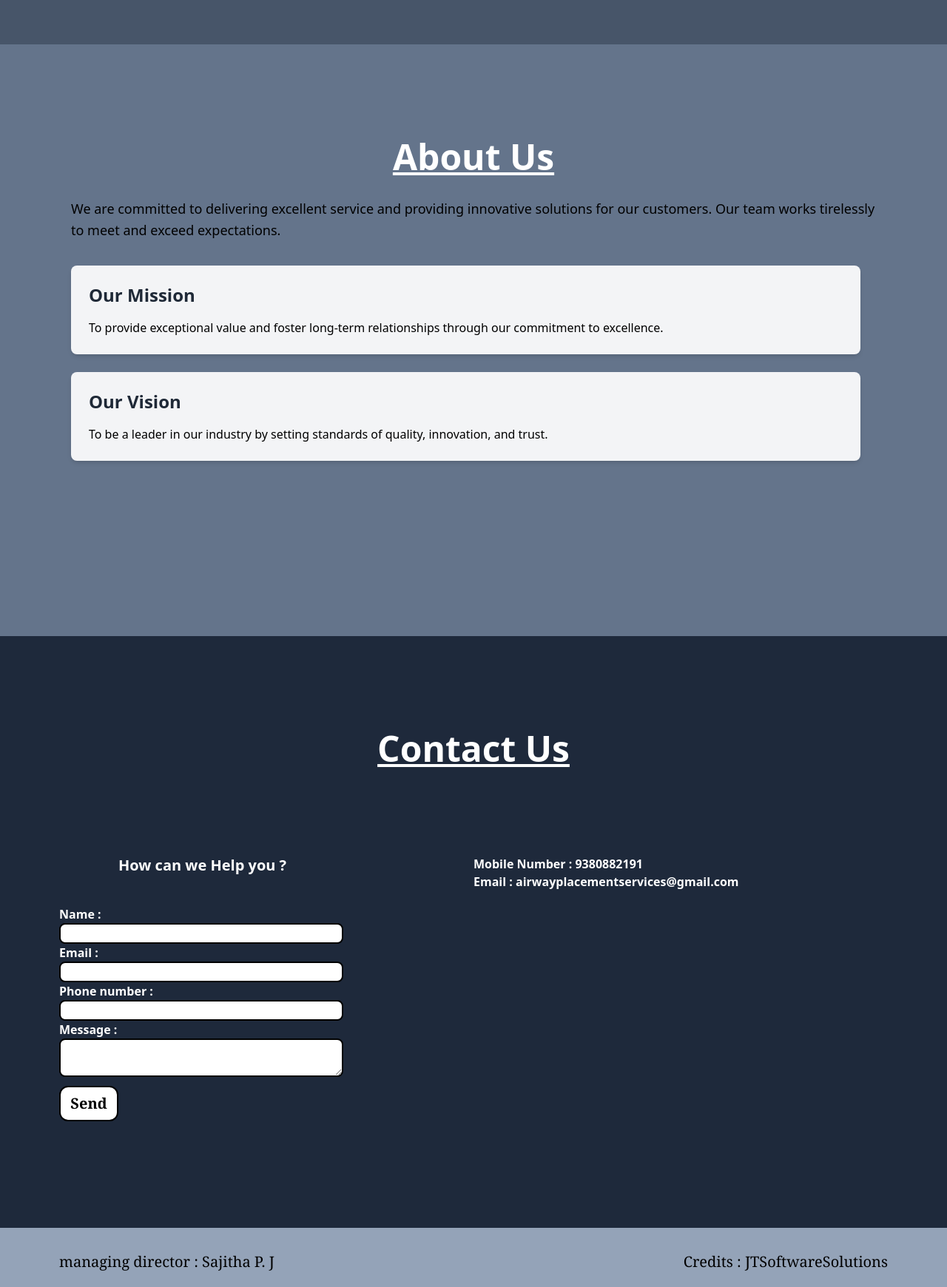
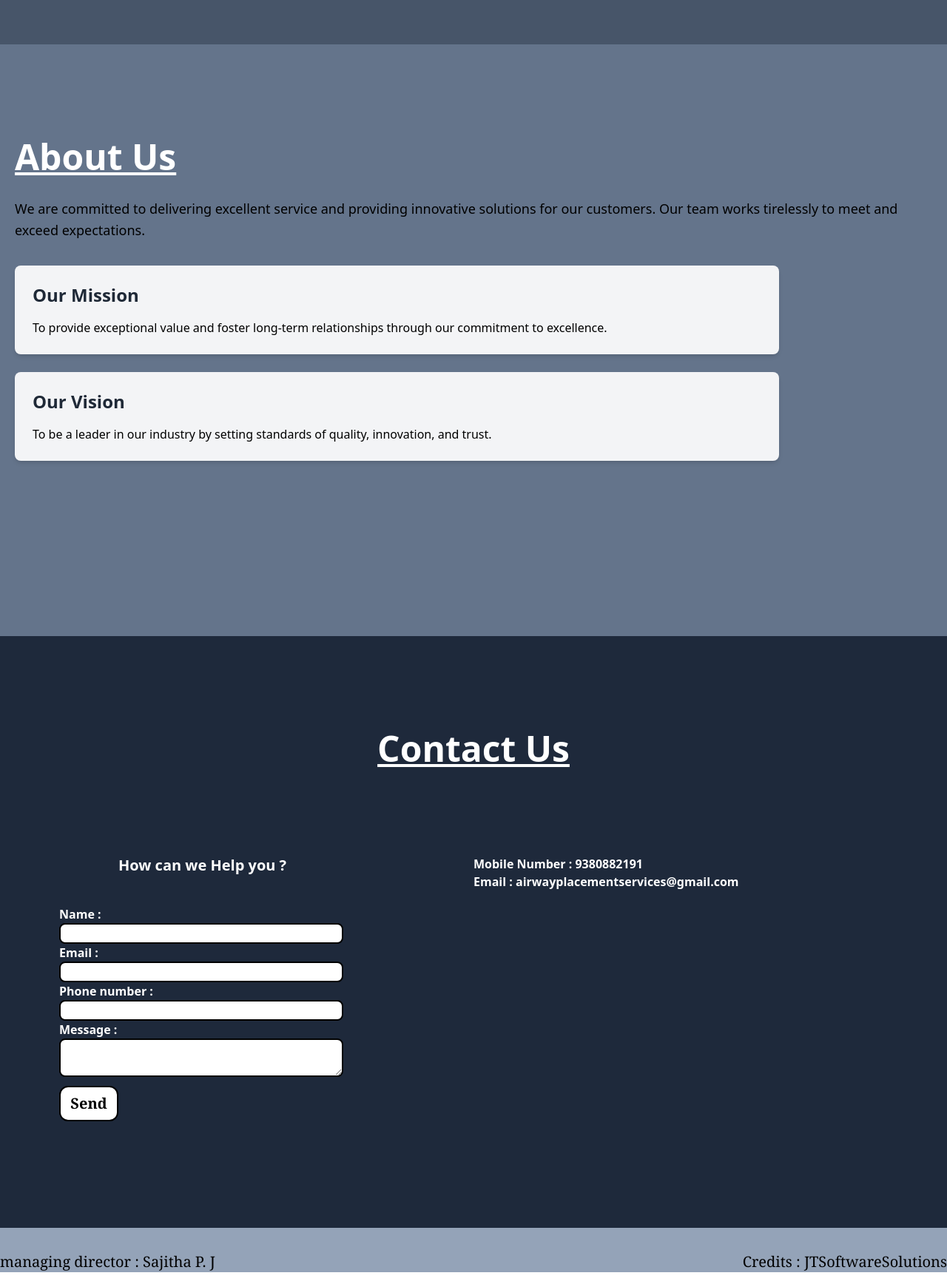
Before and after one commit to jackhack2002/airwayplacementservices, an Angular app: page / in a window 1280 px wide. Shown: the part 1540-3280 px from the top of the page at 74% size. Built offline with nearby package versions, Linux system fonts and the light colour scheme.

Commit message:
mobile responsive page

```diff
--- a/src/app/aboutus/aboutus.component.html
+++ b/src/app/aboutus/aboutus.component.html
@@ -1,16 +1,16 @@
-<div id="aboutus" class="h-screen bg-slate-500">
-     <h1 class="pt-32 text-5xl font-semibold text-center text-white underline">About Us</h1>
+<div id="aboutus" class="h-screen bg-slate-500 flex px-5 flex-col">
+     <h1 class="pt-32 text-5xl font-semibold  text-justify text-white underline">About Us</h1>
 
-     <div class="mx-24 my-8 text-lg leading-relaxed text-black">
+     <div class=" my-8 text-lg leading-relaxed text-black">
           <p>{{ description }}</p>
         </div>
 
-        <div class="w-5/6 p-6 mx-24 mb-6 bg-gray-100 rounded-lg shadow-md">
+        <div class="w-5/6 p-6  mb-6 bg-gray-100 rounded-lg shadow-md">
           <h2 class="mb-4 text-2xl font-semibold text-gray-800">Our Mission</h2>
           <p>{{ mission }}</p>
         </div>
 
-        <div class="w-5/6 p-6 mx-24 bg-gray-100 rounded-lg shadow-md">
+        <div class="w-5/6 p-6  bg-gray-100 rounded-lg shadow-md">
           <h2 class="mb-4 text-2xl font-semibold text-gray-800">Our Vision</h2>
           <p>{{ vision }}</p>
         </div>
--- a/src/app/app.component.html
+++ b/src/app/app.component.html
@@ -1,4 +1,4 @@
-<div class="w-full h-max ">
+<div class="w-fit h-full ">
   <app-nav></app-nav>
   <app-home></app-home>
   <app-clients></app-clients>
--- a/src/app/footer/footer.component.html
+++ b/src/app/footer/footer.component.html
@@ -1,4 +1,4 @@
-<div class="flex justify-between w-full h-20 pt-8 font-serif text-xl bg-slate-400">
-     <div class="ml-20">managing director : Sajitha P. J</div>
-<div class="mr-20">Credits : JTSoftwareSolutions</div>
+<div class="flex justify-between w-full max-h-32 pt-8 font-serif text-xl bg-slate-400">
+     <div class="left-1">managing director : Sajitha P. J</div>
+     <div class="right-1 ">Credits : JTSoftwareSolutions</div>
 </div>
```
